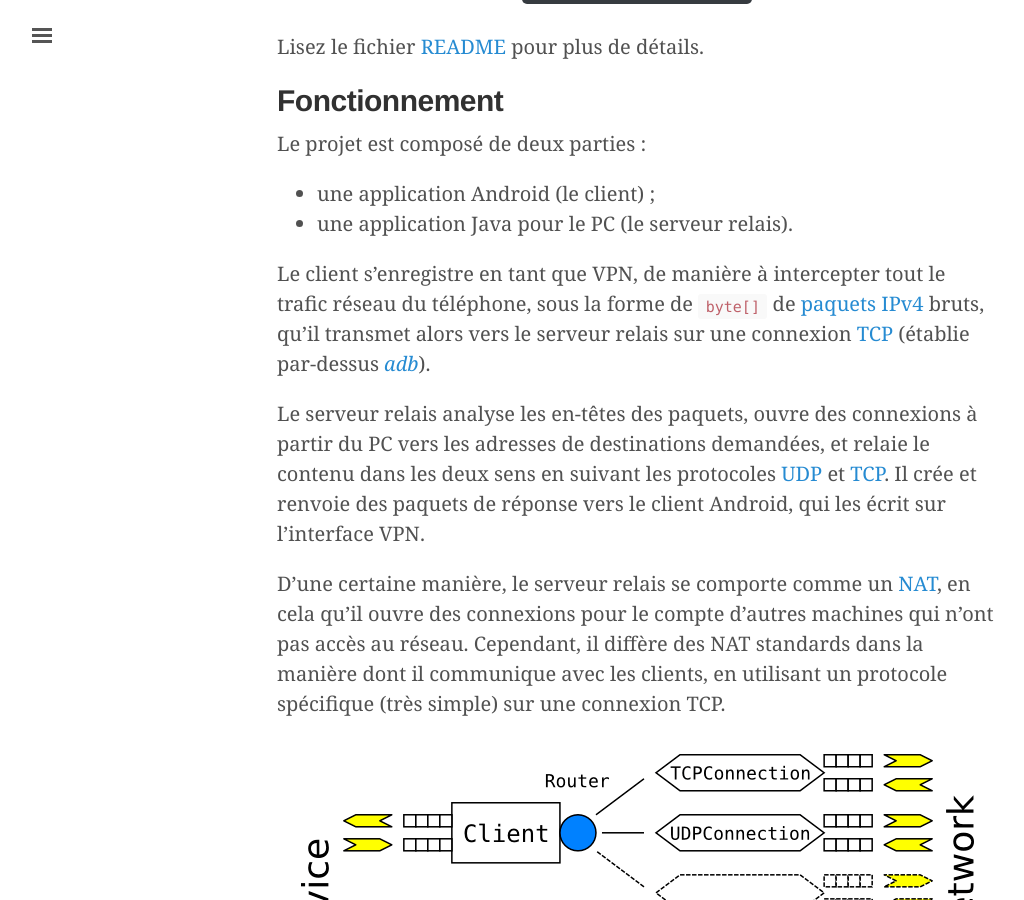
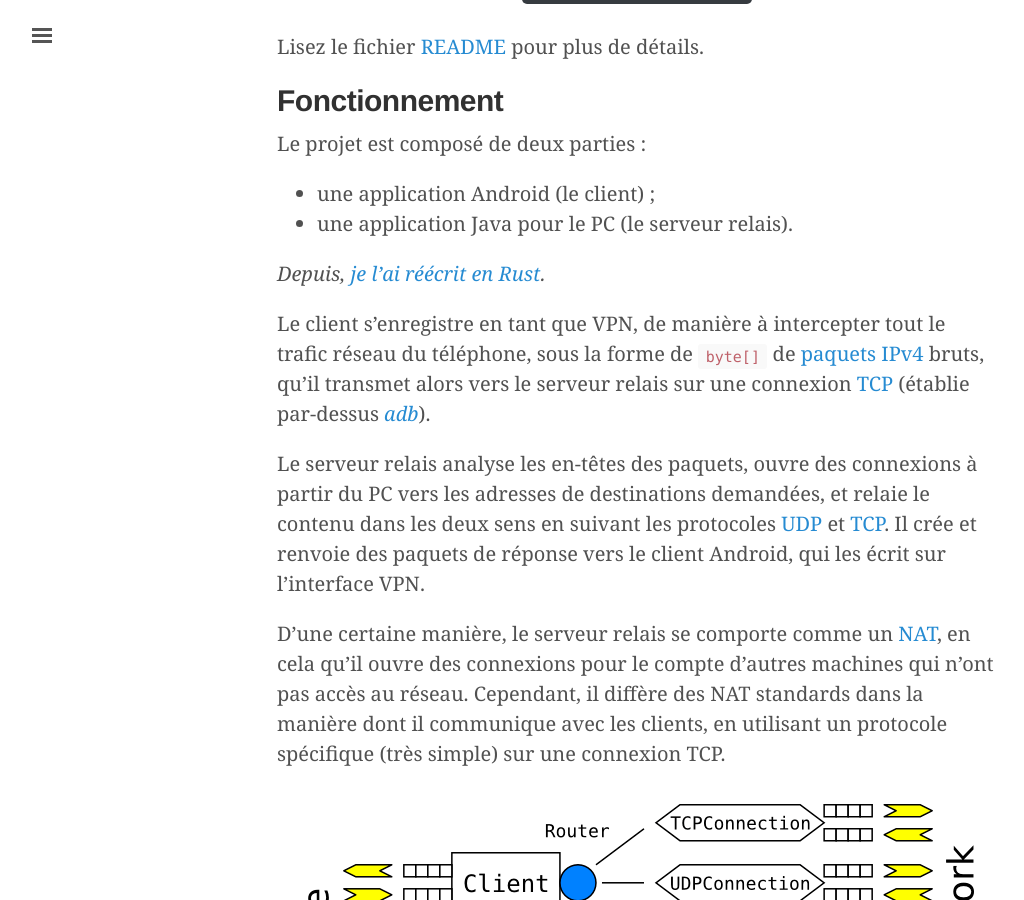
Before and after one commit to rom1v/blog.rom1v.com, a Jekyll site: the page built from _posts/2017-03-30-gnirehtet.md, in a window 1280 px wide and 900 px high, scrolled down 944 px. Shown: the whole window, without its empty margins (3-1027 px from the left). Built offline with Jekyll 4.4.1, drawn with Linux system fonts in a browser that asks for light colours.

Commit message:
Reference gnirehtet-rust from gnirehtet

```diff
--- a/_posts/2017-03-30-gnirehtet.md
+++ b/_posts/2017-03-30-gnirehtet.md
@@ -58,6 +58,10 @@ Le projet est composé de deux parties :
 
  - une application Android (le client) ;
  - une application Java pour le PC (le serveur relais).
+
+_Depuis, [je l'ai réécrit en Rust][rust]._
+
+[rust]: {% post_url _posts/2017-09-21-gnirehtet-reecrit-en-rust %}
 
 Le client s'enregistre en tant que VPN, de manière à intercepter tout le trafic
 réseau du téléphone, sous la forme de `byte[]` de [paquets IPv4] bruts, qu'il
```
